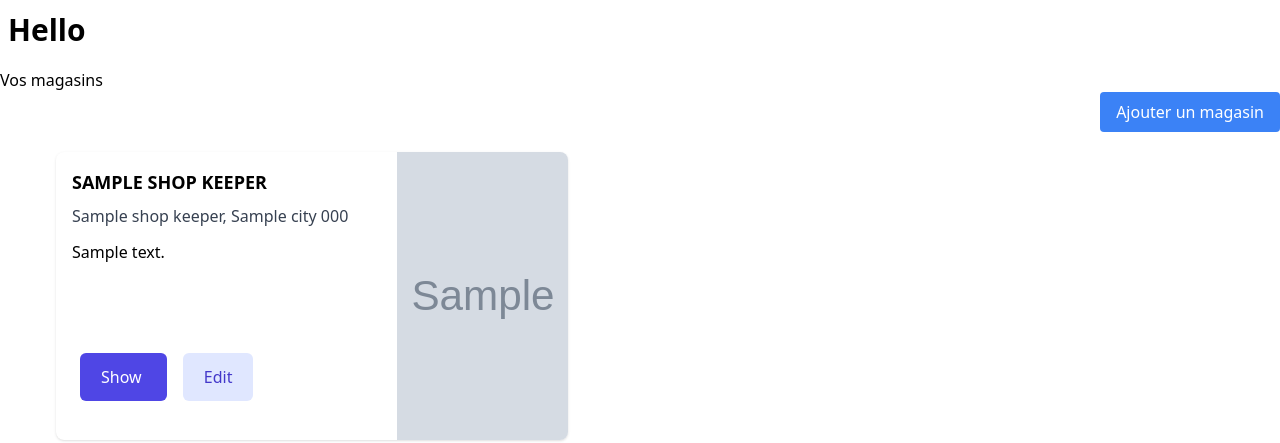
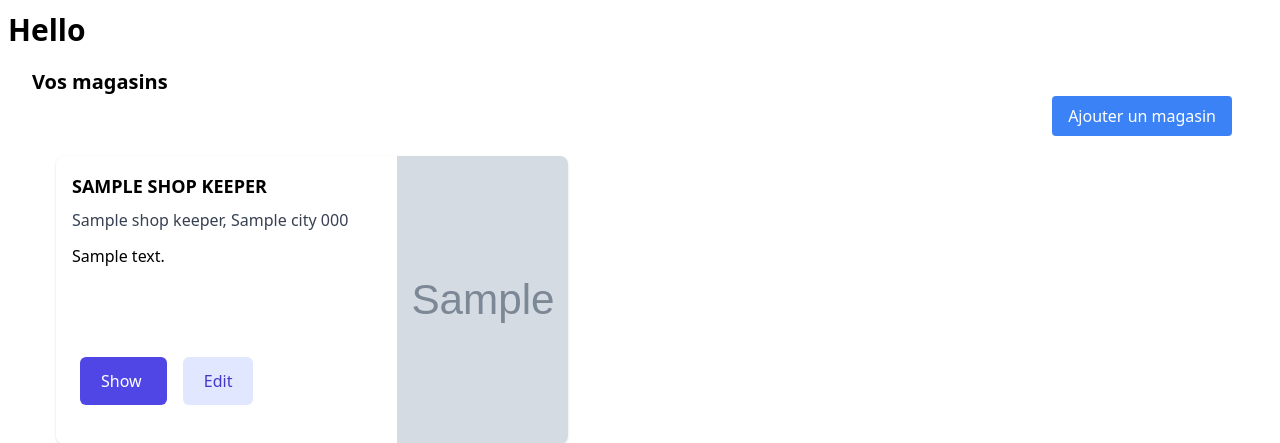
Before and after one commit to matteobnvl/localist, a Symfony app: template templates/dashboard/index.html.twig in a window 1280 px wide. Shown: the part 72-515 px from the top of the page. Run offline with Twig, Linux system fonts and the light colour scheme; the template is opened without the code that fills it: most values are stand-ins (such as "Sample title", 1, 10 or a date in 2020); grey boxes marked "Sample" are stand-in pictures; some libraries are stand-ins or nearby versions.

Commit message:
new update  dashboard

```diff
--- a/templates/dashboard/index.html.twig
+++ b/templates/dashboard/index.html.twig
@@ -11,10 +11,10 @@
 
 
         <h1 class="font-bold text-3xl mt-3 ml-2 mb-5">Hello {{ user.name }}</h1>
-        <h3 class="">Vos magasins</h3>
+        <h3 class="font-semibold text-xl ml-8">Vos magasins</h3>
 
         <div class="flex justify-end mb-4">
-            <a href="{{ path('app_shop_keeper_new') }}" class="bg-blue-500 px-4 py-2 rounded text-white hover:bg-blue-600 ">
+            <a href="{{ path('app_shop_keeper_new') }}" class="bg-blue-500 px-4 py-2 rounded text-white hover:bg-blue-600 mr-12">
                 Ajouter un magasin
             </a>
         </div>
```
